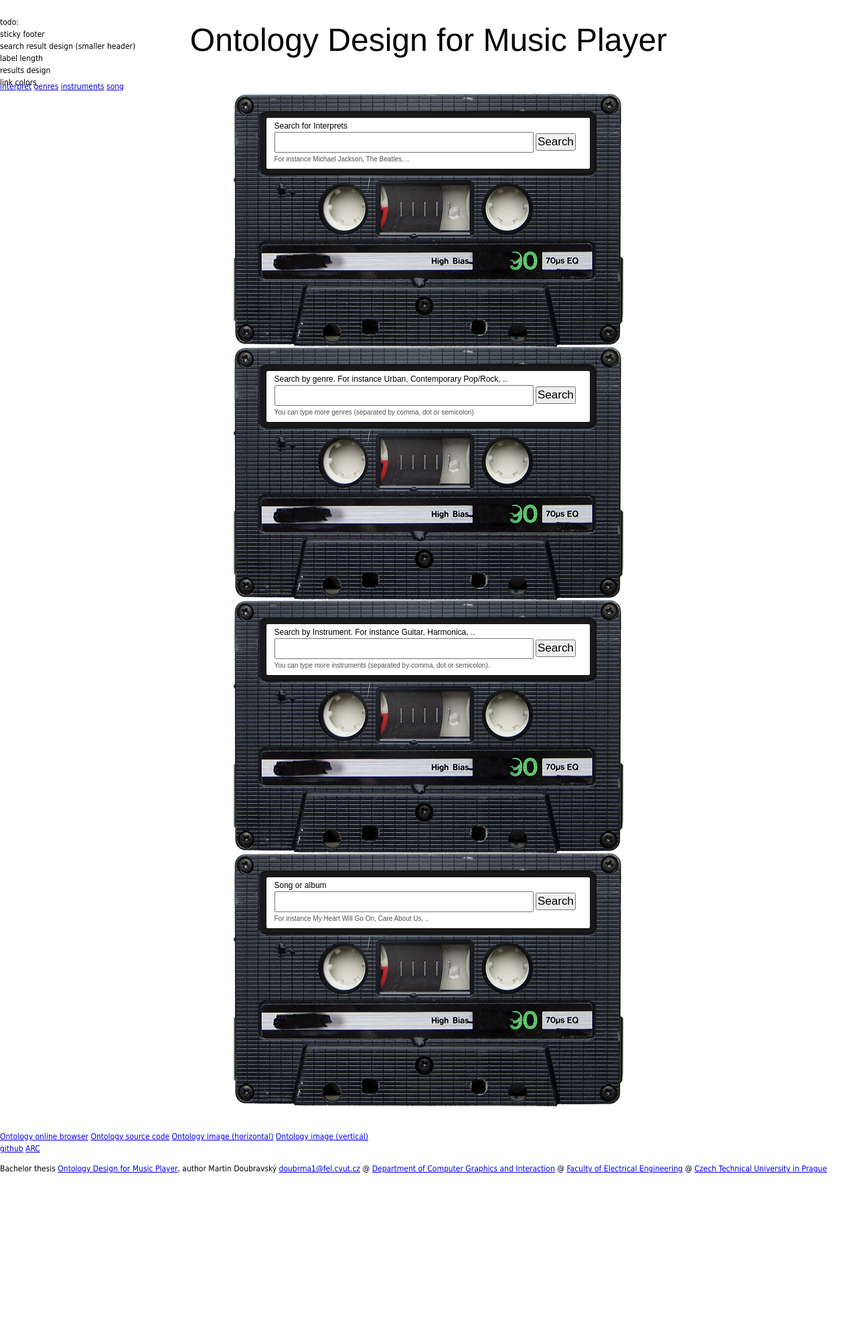
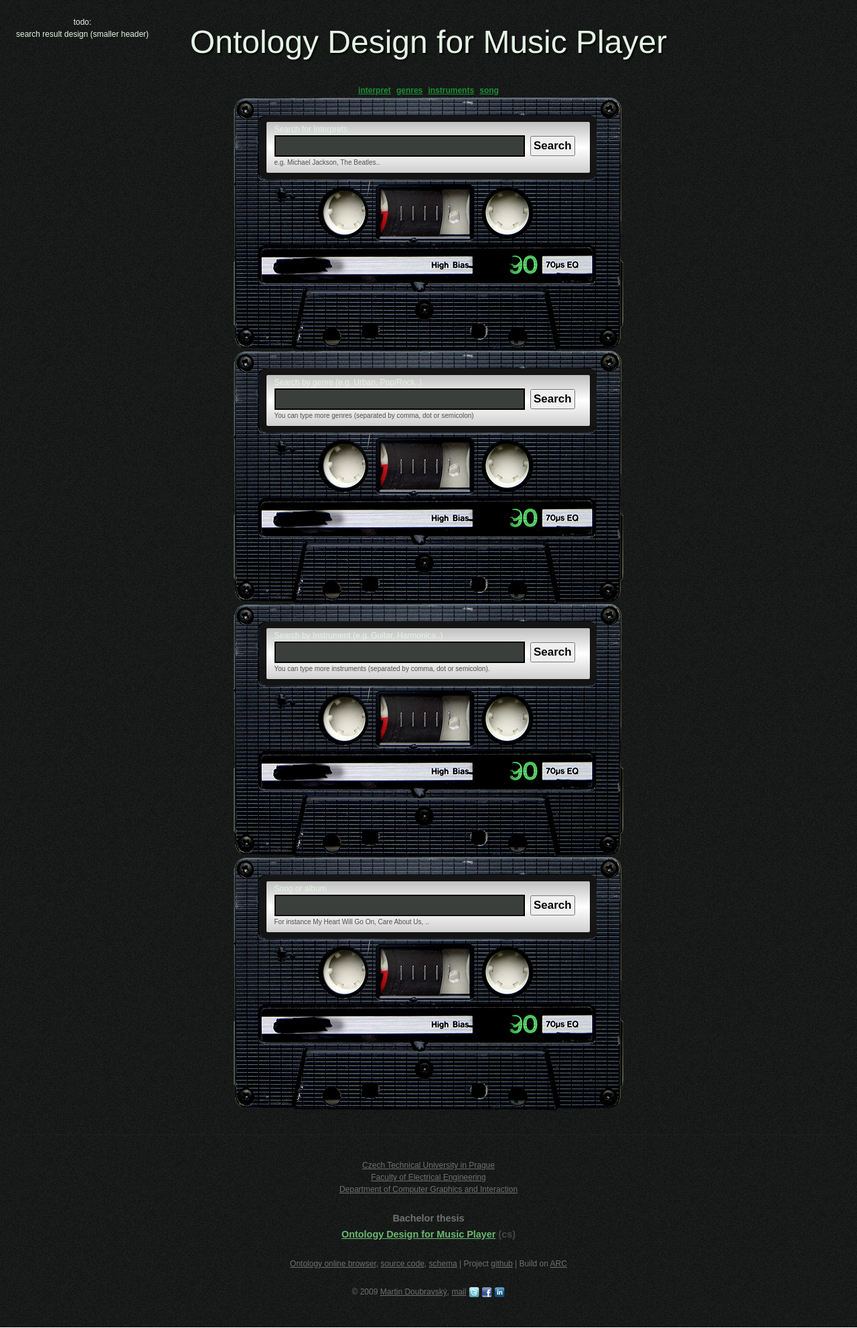
Before and after one commit to matesd/MusicPlayerOntology, a PHP site: page /MusicPlayerOntology/app/templates/base.phtml in a window 1280 px wide. Shown: the whole page at 67% size. Before the commit the page ends 1752 px from the top, so only its background shows below. Run offline with PHP 8.4, Linux system fonts and the light colour scheme; the template is opened without the code that fills it, so the values that code supplies are empty; some libraries are stand-ins or nearby versions.

Commit message:
WIP: graphic design

```diff
--- a/app/templates/base.phtml
+++ b/app/templates/base.phtml
@@ -6,7 +6,8 @@
     <!--
 		2009 © Martin Doubravský
 
-		Cassette image by Jay Simmons aka jazza from free stock photo site Stock.XCHNG (http://www.sxc.hu)
+		Cassette image by jazza (http://www.sxc.hu/profile/jazza)
+		Social.me icons by jwloh (http://jwloh.deviantart.com/)
 	-->
     <meta name="robots" content="noindex,nofollow"/>
     <link rel="stylesheet" type="text/css" media="screen,projection" href="http://localhost/MusicPlayerOntology/MusicPlayerOntology/document_root/css/mpo.css" />
@@ -21,18 +22,15 @@
 	<script src="http://localhost/MusicPlayerOntology/MusicPlayerOntology/document_root/js/modernizr-1.0.min.js" type="text/javascript"></script>
     <link rel="shortcut icon" href="favicon.ico" type="image/x-icon" />
 </head>
-<body>
+<body class=<?php if(!$interpret && !$genre && !$instrument && !$song){?>"hp"<?php }else {?>"results"<?php }?>>
+<div id="page"><div id="page-in">
 
 <div id="todo" style="position:absolute">todo:
 <ul>
-    <li>sticky footer</li>
     <li>search result design (smaller header)</li>
-    <li>label length</li>
-    <li>results design</li>
-    <li>link colors</li>
 </ul>
 </div>
-<h1>Ontology Design for Music Player</h1>
+<h1><a href="./">Ontology Design for Music Player</a></h1>
 
 <div id="searchMethod">
     <a href="#interpret">interpret</a>
@@ -46,19 +44,19 @@
         <fieldset>
             <label for="interpret">Search for Interprets</label> <input type="text" id="interpret" name="interpret" />
             <input type="submit" value="Search" />
-            <small>For instance Michael Jackson, The Beatles, ..</small>
+            <small>e.g. Michael Jackson, The Beatles..</small>
         </fieldset>
     </form>
     <form action="index.php" method="get">
         <fieldset>
-            <label for="genre">Search by genre. For instance Urban, Contemporary Pop/Rock, ..</label> <input type="text" id="genre" name="genre" />
+            <label for="genre">Search by genre (e.g. Urban, Pop/Rock..)</label> <input type="text" id="genre" name="genre" />
             <input type="submit" value="Search" />
             <small>You can type more genres (separated by comma, dot or semicolon)</small>
         </fieldset>
     </form>
     <form action="index.php" method="get">
         <fieldset>
-            <label for="instrument">Search by Instrument. For instance Guitar, Harmonica, ..</label> <input type="text" id="instrument" name="instrument" />
+            <label for="instrument">Search by Instrument (e.g. Guitar, Harmonica..)</label> <input type="text" id="instrument" name="instrument" />
             <input type="submit" value="Search" />
             <small>You can type more instruments (separated by comma, dot or semicolon).</small>
         </fieldset>
@@ -71,7 +69,7 @@
         </fieldset>
     </form>
 </div>
-
+<div id="results">
 <?php if($artist OR $band){
 
     include TEMPLATE_DIR . 'interprets.phtml';
@@ -89,27 +87,29 @@
     include TEMPLATE_DIR . 'songs.phtml';
 
 }?>
-
+</div>
 <?php if($errorMsg) echo "<div class=\"err\">".$errorMsg."</div>";?>
 
+</div></div>
+<footer>
+    <p><a href="http://www.cvut.cz">Czech Technical University in Prague</a></p>
+    <p><a href="http://fel.cvut.cz">Faculty of Electrical Engineering</a></p>
+    <p><a href="http://dcgi.felk.cvut.cz">Department of Computer Graphics and Interaction</a></p>
 
-<footer>
-<ul>
-    <li><a href="http://owl.cs.manchester.ac.uk/browser/manage/?action=load&clear=true&uri=http://martindoubravsky.cz/ctu/musicplayerontology.owl">Ontology online browser</a></li>
-    <li><a href="http://martindoubravsky.cz/ctu/musicplayerontology.owl">Ontology source code</a></li>
-    <li><a href="http://martindoubravsky.cz/ctu/musicplayerontology_h.png">Ontology image (horizontal)</a></li>
-    <li><a href="http://martindoubravsky.cz/ctu/musicplayerontology_v.png">Ontology image (vertical)</a></li>
-</ul>
-<p><a href="http://github.com/matesd/MusicPlayerOntology/tree/master">github</a> <a href="http://arc.semsol.org/">ARC</a></p>
-<p>
-    Bachelor thesis <a href="http://www.scribd.com/pdf-file-will-be-here">Ontology Design for Music Player</a>,
-    author Martin Doubravský <a href="mailto:doubrma1@fel.cvut.cz">doubrma1@fel.cvut.cz</a> @
-    <a href="http://dcgi.felk.cvut.cz">Department of Computer Graphics and Interaction</a> @
-    <a href="http://fel.cvut.cz">Faculty of Electrical Engineering</a> @
-    <a href="http://www.cvut.cz">Czech Technical University in Prague</a>
-</p>
+    <h4>Bachelor thesis <br/><a href="http://www.scribd.com/pdf-file-will-be-here">Ontology Design for Music Player</a> <span>(cs)</span></h4>
+    <ul>
+        <li><a href="http://owl.cs.manchester.ac.uk/browser/manage/?action=load&clear=true&uri=http://martindoubravsky.cz/ctu/musicplayerontology.owl">Ontology online browser</a>,</li>
+        <li><a href="musicplayerontology.owl">source code</a>,</li>
+        <li><a href="musicplayerontology_h.png">schema</a>&#160;|</li>
+        <li>Project <a href="http://github.com/matesd/MusicPlayerOntology/tree/master">github</a>&#160;|</li>
+        <li>Build on <a href="http://arc.semsol.org/">ARC</a></li>
+    </ul>
+    <p>&copy; 2009 <a href="http://martindoubravsky.cz/">Martin Doubravský</a>, <a href="mailto:doubrma1@fel.cvut.cz">mail</a>
+        <a href="http://twitter.com/matesd/"><img src="document_root/img/twitter.png" width="16" height="16" alt="twitter"/></a>
+        <a href="http://www.facebook.com/martindoubravsky"><img src="document_root/img/facebook.png" width="16" height="16" alt="facebook"/></a>
+        <a href="http://www.linkedin.com/in/martindoubravsky"><img src="document_root/img/linkedin.png" width="16" height="16" alt="linkedin"/></a>
+    </p>
 </footer>
-
 
 <script type="text/javascript">
 var gaJsHost = (("https:" == document.location.protocol) ? "https://ssl." : "http://www.");
--- a/app/templates/interprets.phtml
+++ b/app/templates/interprets.phtml
@@ -1,5 +1,5 @@
 <?php if($moreInterprets){ ?>
-        <h3>Who do you want to find?</h3>
+        <h2>Who do you want to find?</h2>
         <ul>
         <?php
         foreach($possibleInterprets as $pos){
@@ -28,8 +28,8 @@
             if ($members){?>
             <section>
             <?php
-                if($artist){?><h4>Member Of</h4><?php }
-                if($band){?><h4>Members</h4><?php }
+                if($artist){?><h3>Member Of</h3><?php }
+                if($band){?><h3>Members</h3><?php }
 
                 foreach ($members as $m){
                     echo "<li><a href=\"?interpret=".htmlspecialchars($m["memberName"])."\">".htmlspecialchars($m["memberName"])."</a></li>";
--- a/document_root/css/mpo.css
+++ b/document_root/css/mpo.css
@@ -2,13 +2,26 @@
 
 /* TYPO */
 body {
-    font:75%/1.5em Tahoma, Arial, sans-serif;
+    font:75%/1.5em Arial, sans-serif;
+    color:rgb(228,243,228);
 }
 h1 {
     font:4em Helvetica, sans-serif;/* POUZIT NEJAKE PEKNE PISMO - FONT-FACE! */
-    line-height:1.5em;
+    line-height:1.618em;
     margin-bottom:0.5em;
-    text-align:center;
+    text-shadow:2px 2px 2px rgb(0,0,0);
+}
+h2 {
+    font-size:2.618em;
+    font-weight:bold;
+    line-height:1.618em;
+    margin:0.618em 0;
+}
+h3 {
+    font-size:1.618em;
+    line-height:1.618em;
+    margin:0.618em 0;
+    color:rgb(111, 111, 111);
 }
 p {
     line-height:1.5em;
@@ -17,62 +30,159 @@ p {
 small {
     color:rgb(79, 79, 79);
 }
+a {
+    color:rgb(255,255,255);
+}
+a:hover,a:focus {
+    color:rgb(106,185,113);
+}
+h1 a {
+    text-decoration:none;
+}
+h1 a,h1 a:hover,h1 a:focus {
+    color:rgb(228,243,228);
+}
 /* /TYPO */
 
-
-/* LAYOUT */
-body {
-    padding-top:2em;
+#page {
+    padding:2em 2em 0;
+    background:black url('../img/bg.jpg') repeat 0 0;
 }
-/* /LAYOUT */
-
+.hp {
+    text-align:center;
+}
+.results h1 {
+    display:none;
+    font-size:1.618em;
+}
 
 /* form */
+.results #forms {
+    padding-bottom:2em;
+    border-bottom:1px solid rgba(63, 63, 63, 0.2);
+}
 #searchMethod {
     margin-bottom:0.2em;
 }
+#searchMethod a {
+    padding:0 0.2em;
+    font-weight:bold;
+    color:rgb(26, 143, 53);
+}
 #searchMethod .active {
-    font-weight:bold;
-    color:rgb(63, 127, 69);
+    text-decoration:none;
+    color:rgb(187, 22, 18);
 }
-form {
+.hp form {
     width:582px;
     height:378px;
     margin:0 auto;
     background:transparent url(../img/cassette.png) no-repeat 0 0;
 }
 fieldset {
-    position:relative;
-    left:-1px;
-    top:26px;
     height:66px;
     width:459px;
-    margin:0 auto;
     padding:0.2em 1em 0.6em;
     font-family:Arial,sans-serif;
-    background-color:rgba(255,255,255,0.7);
+    text-align:left;
+    background-color:rgb(191, 191, 191);
+    background:-webkit-gradient(linear, left top, left bottom, from(rgb(191, 191, 191)), color-stop(0.5,white), to(rgb(207, 207, 207)));
+    background: -moz-linear-gradient(top, rgb(191, 191, 191), white 50%, rgb(207, 207, 207));
     border:10px solid rgba(0,0,0,0.9);
     -moz-border-radius:12px;
     -webkit-border-radius:12px;
 }
+.hp fieldset {
+    position:relative;
+    left:-1px;
+    top:26px;
+    margin:0 auto;
+}
 input[type="text"] {
-    width:82%;
-    height:20px;
-    padding:0.2em;
+    width:79%;
+    margin-right:1%;
+    padding:4px;
     font-size:1.4166em;
+    background-color:#3b3f3b;
+    border:2px solid rgb(0,0,0);
+    color:white;
 }
 input[type="submit"] {
     margin:0 auto;
     font-size:1.4166em;
+    font-weight:bold;
+    padding:3px;
+    color:rgb(0,0,0);
+    text-shadow:1px 0 0px rgb(255,255,255);
+}
+fieldset small {
+    display:block;
 }
 /* /form */
 
+/* results */
+#results li {
+    font-size:1.2em;
+    line-height:1.5em;
+}
+#results li a {
+    text-decoration:none;
+}
+#results li a:hover,#results li a:focus {
+    text-decoration:underline;
+}
+#results section {
+    display:inline-block;
+    margin:0 4em 2em 0;
+    vertical-align:top;
+}
+/* /results */
+
 /* footer */
+html, body, #page {
+    height:100%;
+}
+body > #page {
+    height:auto;
+    min-height:100%;
+}
+#page-in {
+    padding-bottom:27em;
+}
 footer {
     display:block;
-    margin-top:3em;
+    position:relative;
+	margin:-24em 2em 0;
+	height:18em;
+	padding:3em 0;
+	border-top:1px solid rgba(63, 63, 63, 0.2);
+	color:rgb(111, 111, 111);
+}
+footer a {
+    color:rgb(111, 111, 111);
+}
+footer p {
+    margin-bottom:0;
+}
+footer h4 {
+    font-size:1.2em;
+    font-weight:bold;
+    margin:1.618em 0;
+    line-height:1.618em;
+}
+footer h4 a {
+    color:rgb(106,185,113);
+}
+footer h4 span {
+    color:rgba(255,255,255,0.2);
+}
+footer ul {
+    margin-bottom:2em;
 }
 footer li {
     display:inline;
 }
+footer img {
+    vertical-align:middle;
+}
 /* /footer */
```
Also changed, not shown: document_root/img/bg.jpg (added), document_root/img/cassette.png, document_root/img/facebook.png (added), document_root/img/linkedin.png (added), document_root/img/twitter.png (added).
